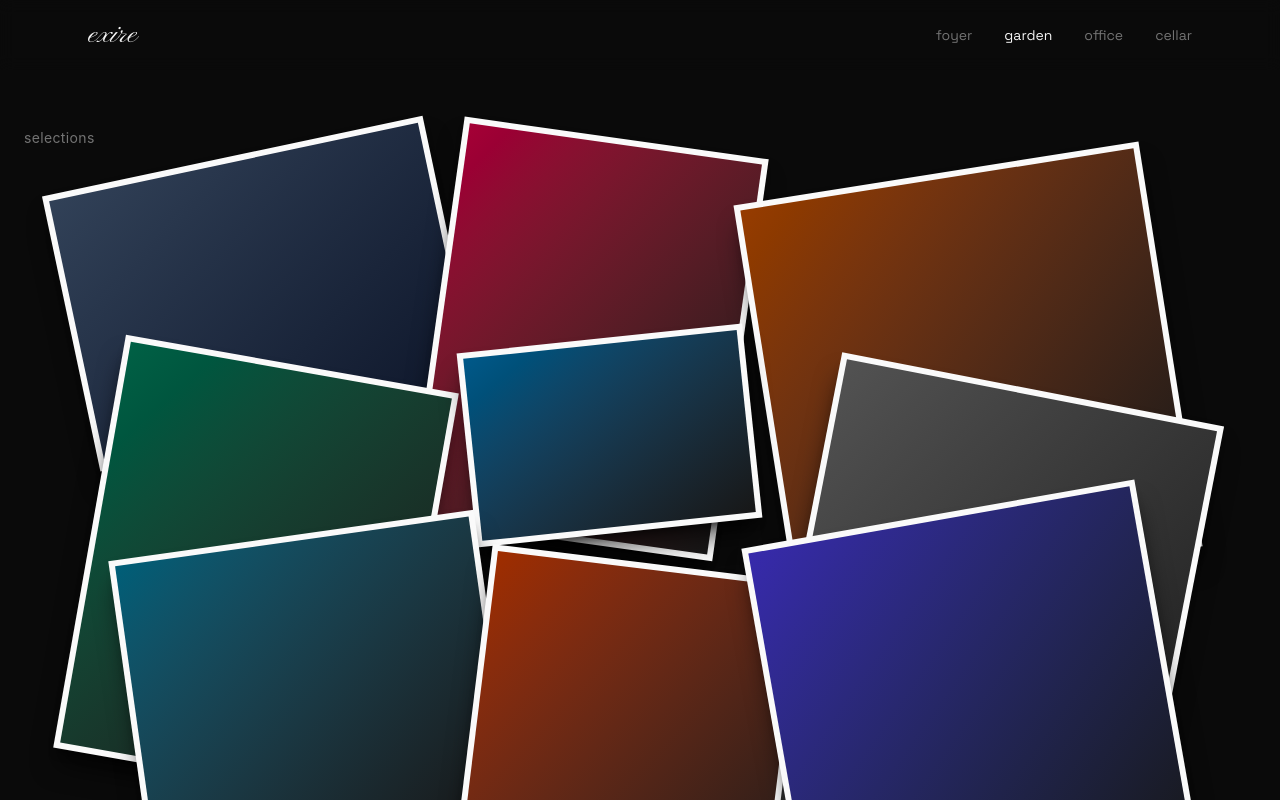
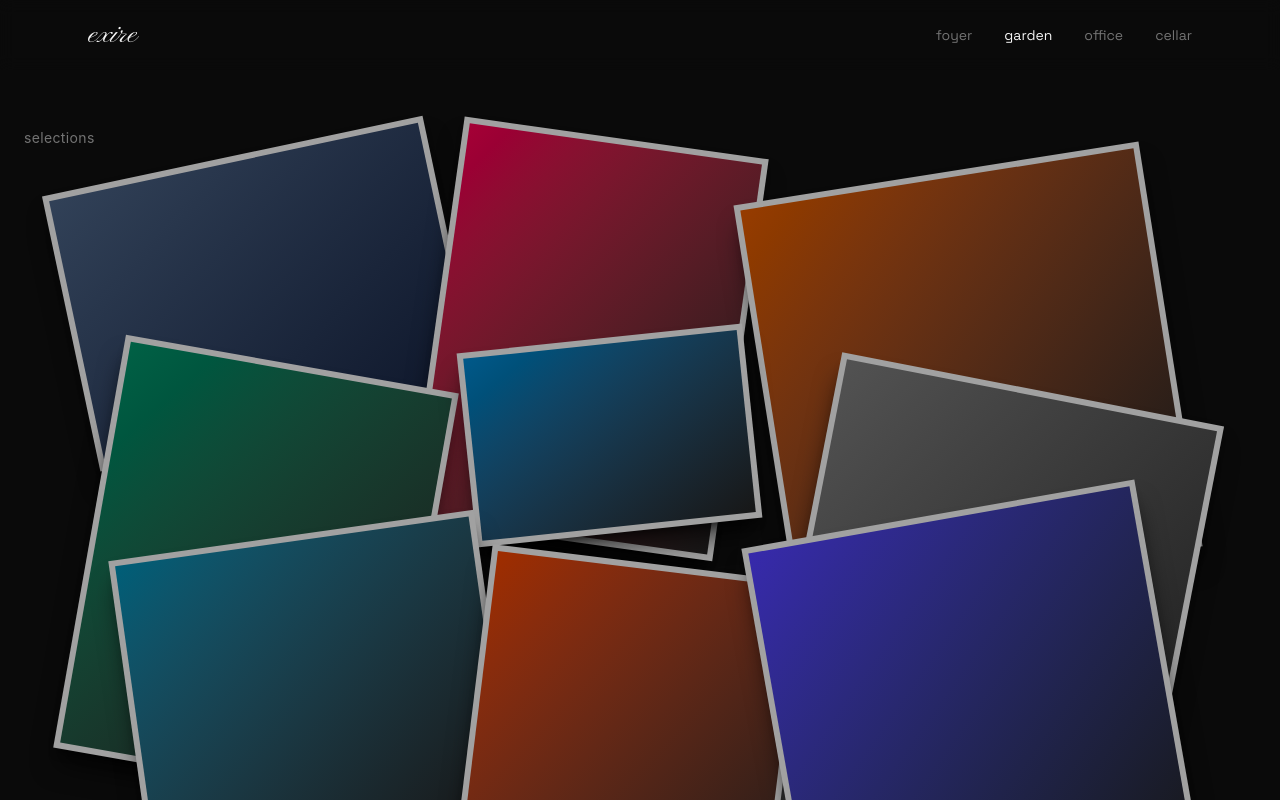
Before and after one commit to ex1re/portfolio, a React app: page /garden in a window 1280 px wide. Shown: the top 800 px of the page. Built offline with nearby package versions, Linux system fonts and the light colour scheme; the HTML template or start-up script is replaced by a standard one.

Commit message:
Tone down bright white photo borders in selections to muted gray

```diff
--- a/src/pages/Work.tsx
+++ b/src/pages/Work.tsx
@@ -43,7 +43,7 @@ export default function Work() {
                   zIndex: i + 1,
                 }}
               >
-                <Link to={`/garden/${project.slug}`} className="group block bg-neutral-50 p-1.5 shadow-xl shadow-black/60">
+                <Link to={`/garden/${project.slug}`} className="group block bg-neutral-400 p-1.5 shadow-xl shadow-black/60">
                   <div
                     style={{ aspectRatio: String(project.aspect) }}
                     className={`relative w-full overflow-hidden bg-gradient-to-br ${project.color}`}
```
